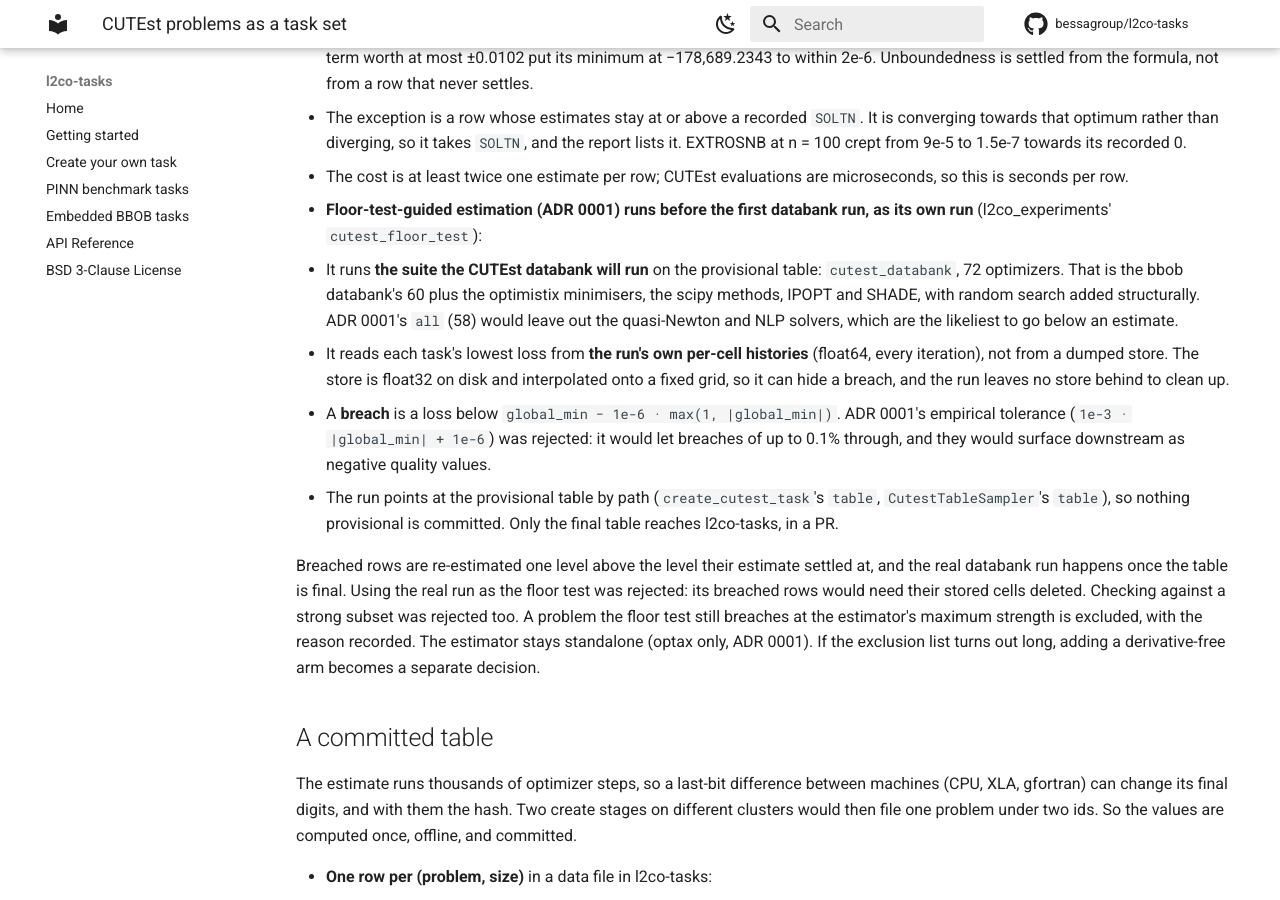
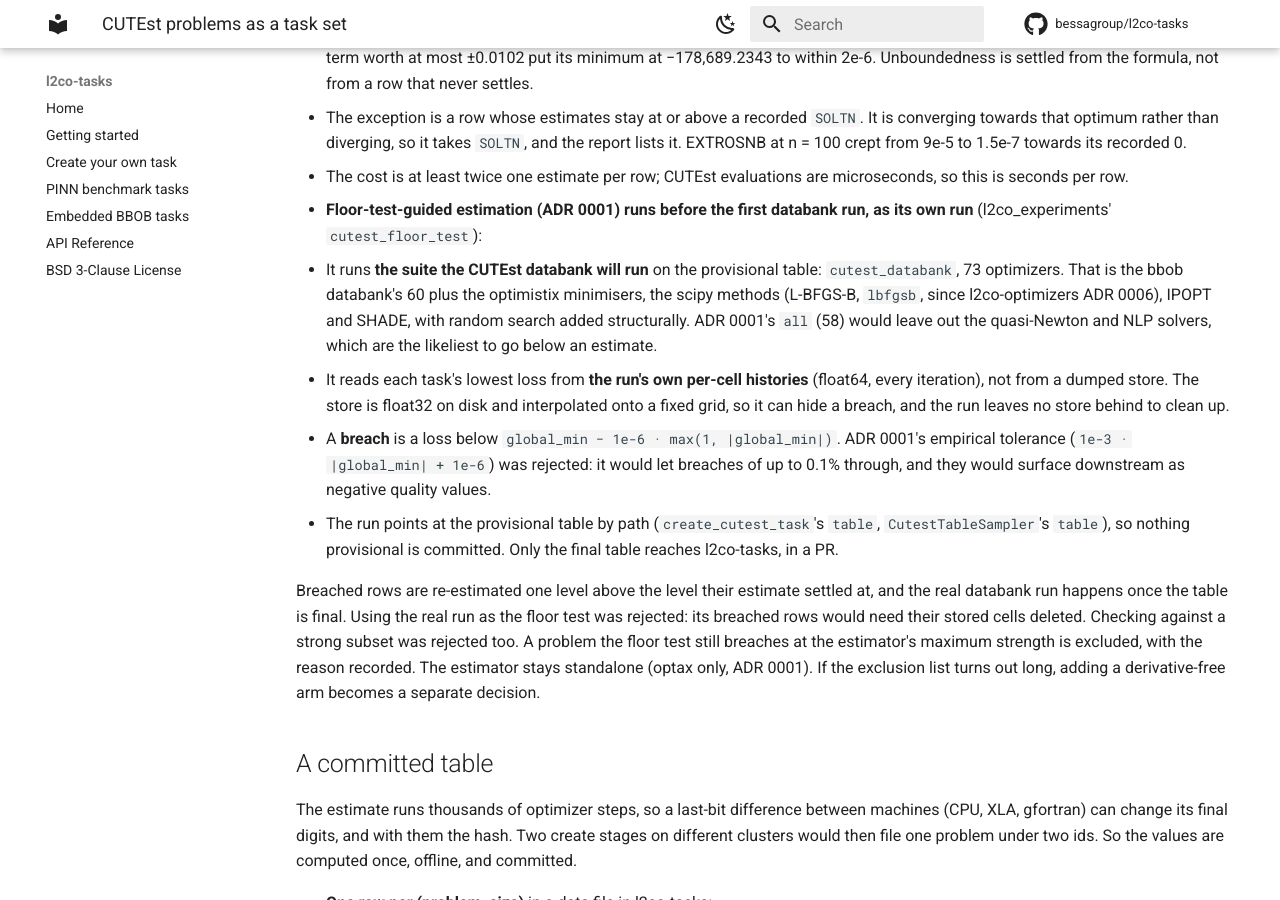
Before and after one commit to bessagroup/l2co-tasks, an MkDocs documentation site: the page built from docs/adr/0004-cutest-task-set.md, in a window 1280 px wide and 900 px high, scrolled down 3144 px. Built offline with MkDocs 1.6.1 and Material for MkDocs 9.7.7, drawn with Linux system fonts in a browser that asks for light colours; comment, search, counter and statistics services are not loaded.

Commit message:
docs: the CUTEst floor-test suite has 73 optimizers (ADR 0004)
l2co_experiments' cutest_databank suite gained lbfgsb, scipy's L-BFGS-B
(l2co-optimizers ADR 0006; bessagroup/l2co_experiments#55).

Co-Authored-By: Claude Opus 5.5 (1M context) <noreply@anthropic.com>

```diff
--- a/docs/adr/0004-cutest-task-set.md
+++ b/docs/adr/0004-cutest-task-set.md
@@ -196,9 +196,10 @@ How a value is read for one size (`cutest_soltn`):
 - **Floor-test-guided estimation (ADR 0001) runs before the first
   databank run, as its own run** (l2co_experiments' `cutest_floor_test`):
   - It runs **the suite the CUTEst databank will run** on the
-    provisional table: `cutest_databank`, 72 optimizers. That is the
+    provisional table: `cutest_databank`, 73 optimizers. That is the
     bbob databank's 60 plus the optimistix minimisers, the scipy
-    methods, IPOPT and SHADE, with random search added structurally.
+    methods (L-BFGS-B, `lbfgsb`, since l2co-optimizers ADR 0006), IPOPT
+    and SHADE, with random search added structurally.
     ADR 0001's `all` (58) would leave out the quasi-Newton and NLP
     solvers, which are the likeliest to go below an estimate.
   - It reads each task's lowest loss from **the run's own per-cell
```
